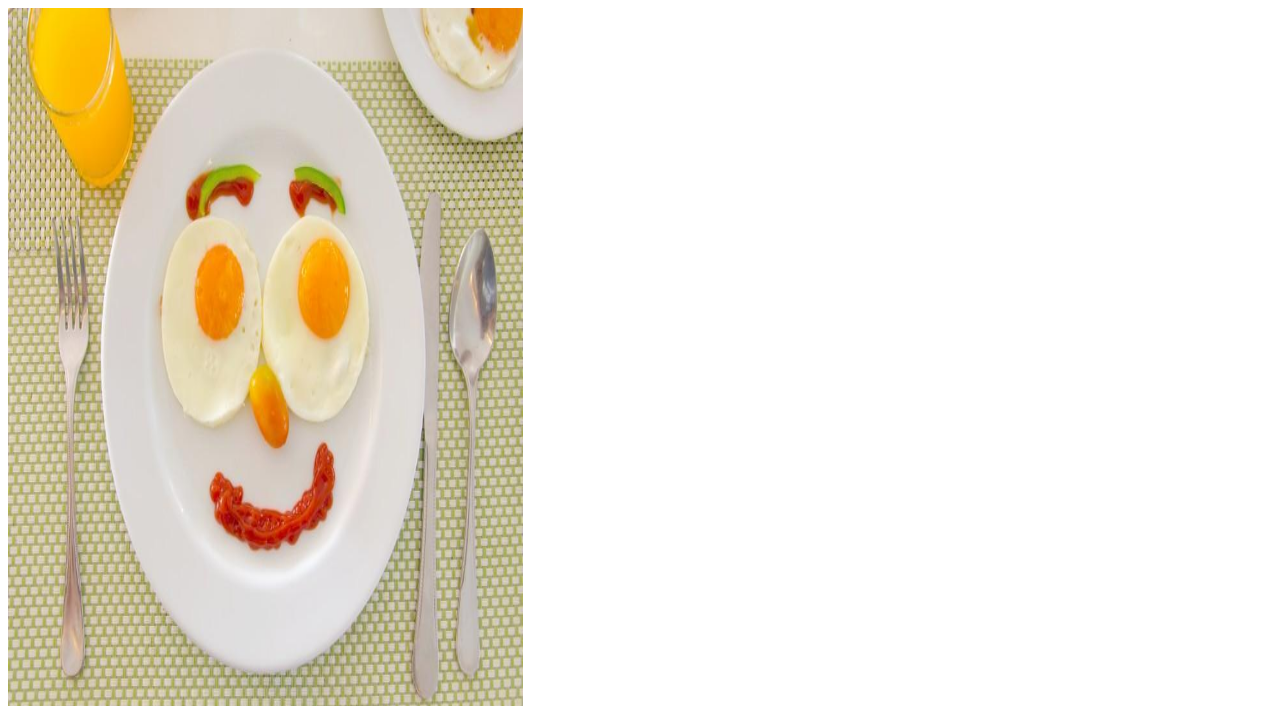
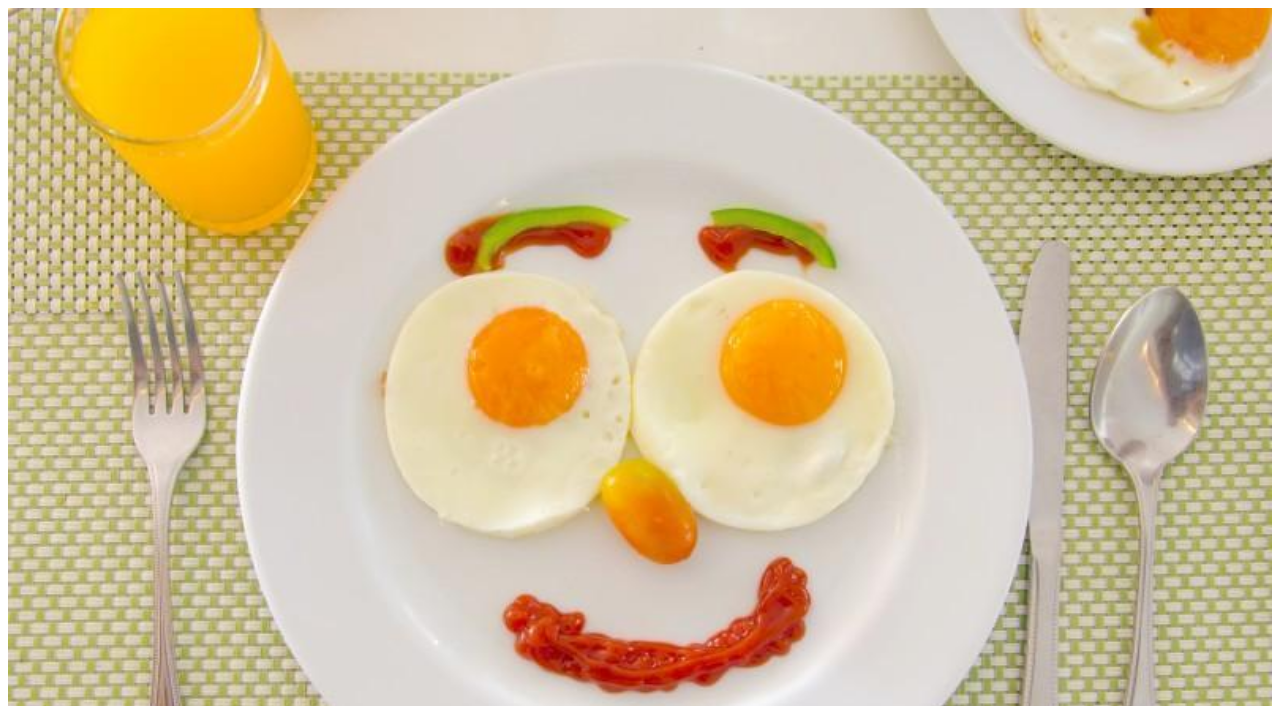
Before and after one commit to maxyang0712/Breakfast-Map, a plain HTML site: page index.html in a window 1280 px wide. Shown: the top 706 px of the page. Drawn offline with Linux system fonts and the light colour scheme.

Commit message:
Update index.html

```diff
--- a/index.html
+++ b/index.html
@@ -5,7 +5,7 @@
     <title>早餐地圖</title>
   </head>
   <body>
-    <a href="https://github.com/maxyang0712"><img src="Breakfast.jpg" height="718" width="515"></a>
+    <a href="https://github.com/maxyang0712"><img src="Breakfast.jpg" height="100%" width="100%"></a>
     <br/>
     <ul type="circle">
         <li><a href="happy.html">早餐好樂</a></li>
```
